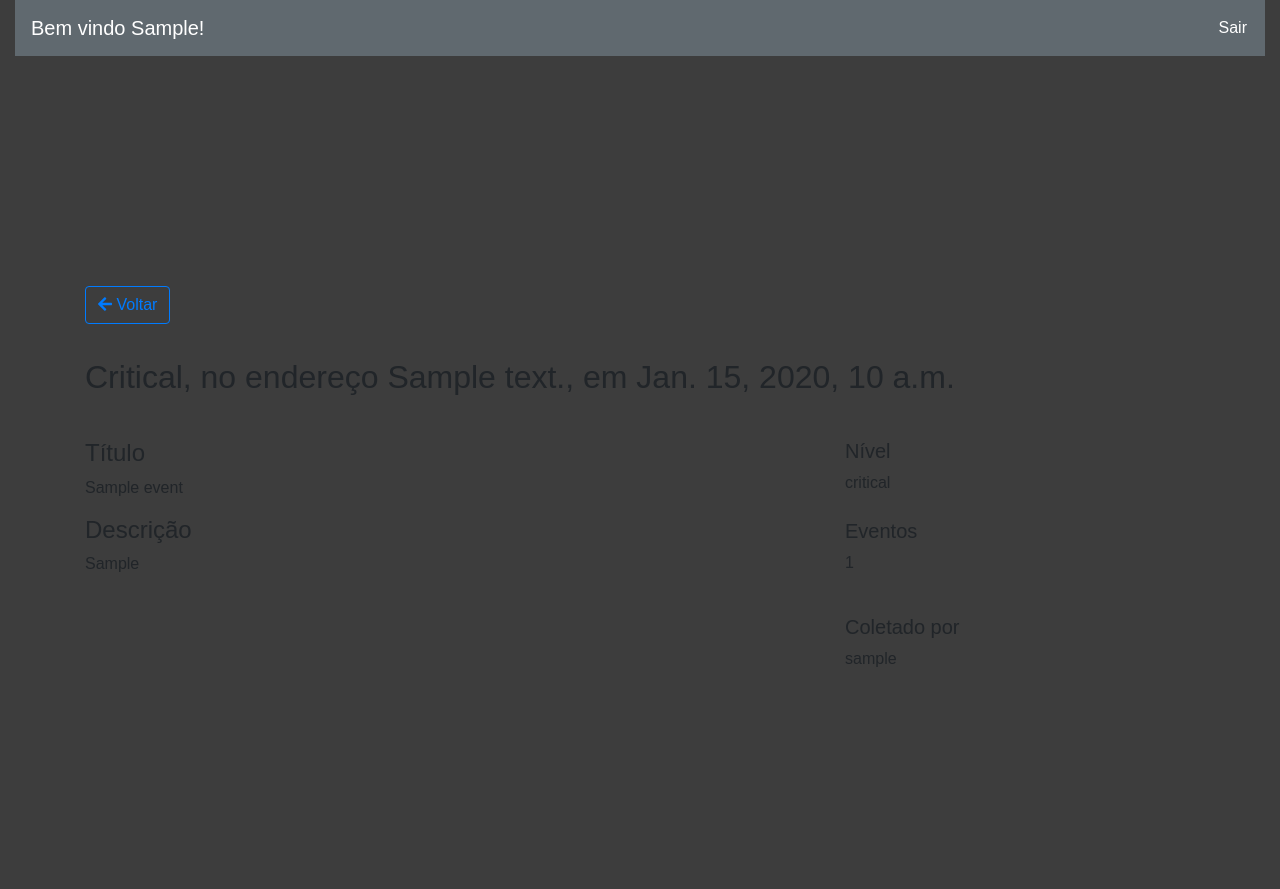
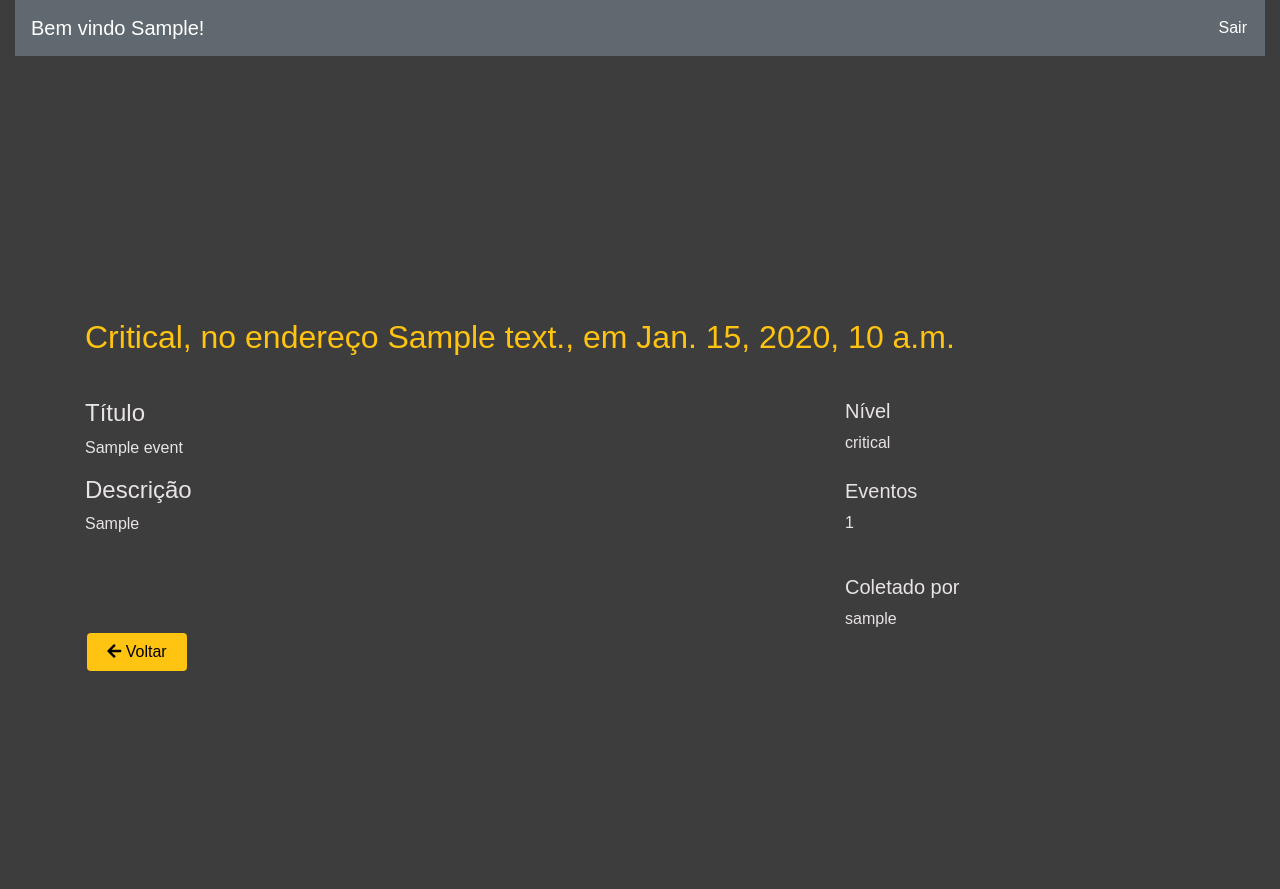
Before and after one commit to leticiaFlorentinoPires/squad-1-ad-python-women-loadsmart-1, a Django app: template events/templates/events/detail.html in a window 1280 px wide. Run offline with Django 3.2, Linux system fonts and the light colour scheme; the template is opened without the code that fills it: values that come from a table or form of the project are taken from there, others are empty; a user stored in the database is signed in; tables that the repository leaves empty hold one stand-in row (values such as "Sample post"); parts of the project's set-up code (start-up, migrations or seed data) failed here and were passed over; some libraries are stand-ins or nearby versions.

Commit message:
refactor event detail style

```diff
--- a/events/templates/events/detail.html
+++ b/events/templates/events/detail.html
@@ -1,30 +1,24 @@
 {% extends "base.html" %}
 
 {% block content %}
-
-
     <div class="container">
-        <a href="{% url 'events:events-list' %}" class="btn btn-outline-primary">
-            <i class="fas fa-arrow-left"></i> Voltar
-        </a>
-
         <div class="row">
                 <!-- Section Titile -->
                 <div class="col-md-12 section-title">
-                    <h2>
+                    <h2 style="color: #FFC312;">
                         {{ event.get_level_display |capfirst }}, no endereço {{ event.agent.address }}, em {{ event.date }}
                     </h2>
                 </div>
         </div>
         <div class="row">
-            <div class="col-md-8 col-sm">
+            <div class="col-md-8 col-sm" style="color: #e8e4e3">
                 <h4>Título</h4>
                 <p>{{ event.title }}</p>
                 <h4>Descrição</h4>
                 <p>{{ event.data }}</p>
             </div>
             </br>
-            <div class="col-md-4 col-sm">
+            <div class="col-md-4 col-sm" style="color: #e8e4e3">
                 <h5>Nível</h5>
                 {{ event.get_level_display }}
                 </br>
@@ -36,5 +30,9 @@
                 {{ event.agent.user }}
             </div>
         </div>
+
+        <a style="margin: 2px;" href="{% url 'events:events-list' %}" class="btn login_btn">
+            <i class="fas fa-arrow-left"></i> Voltar
+        </a>
     </div>
 {% endblock %}
```
